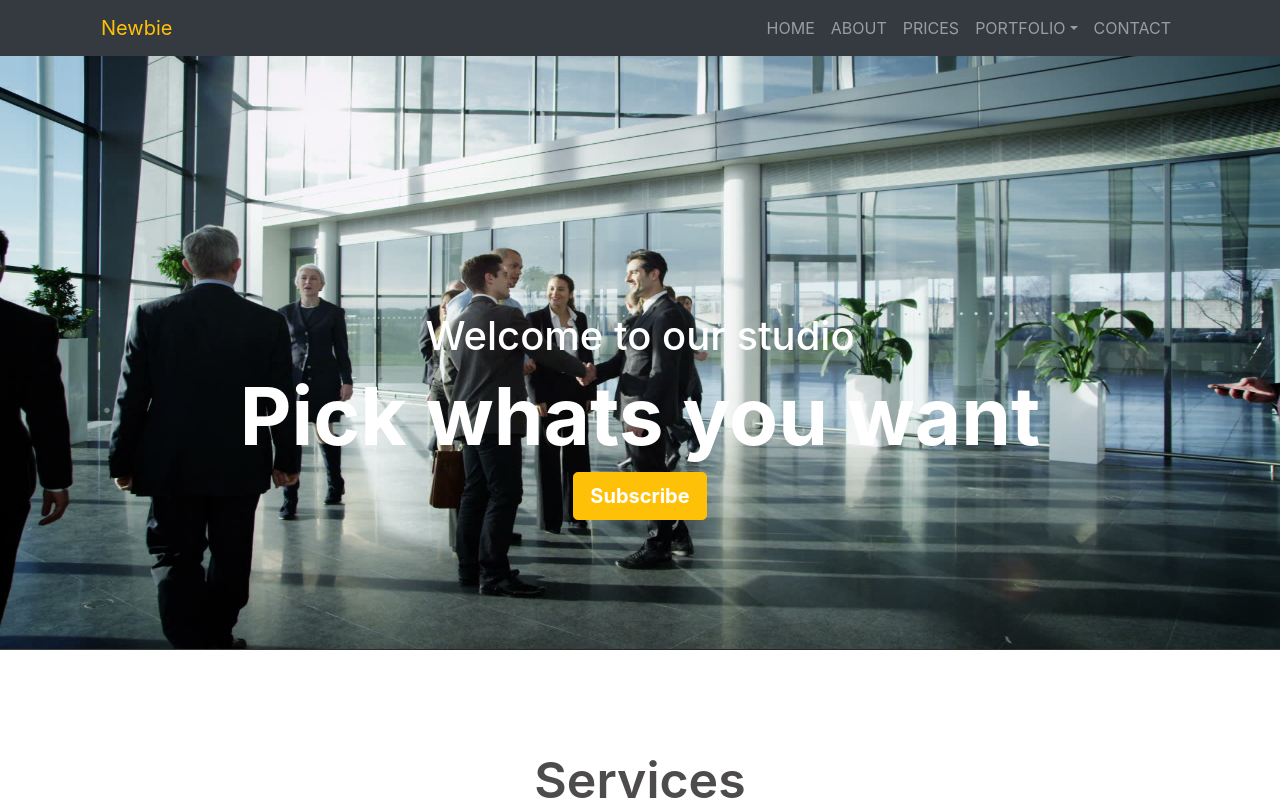
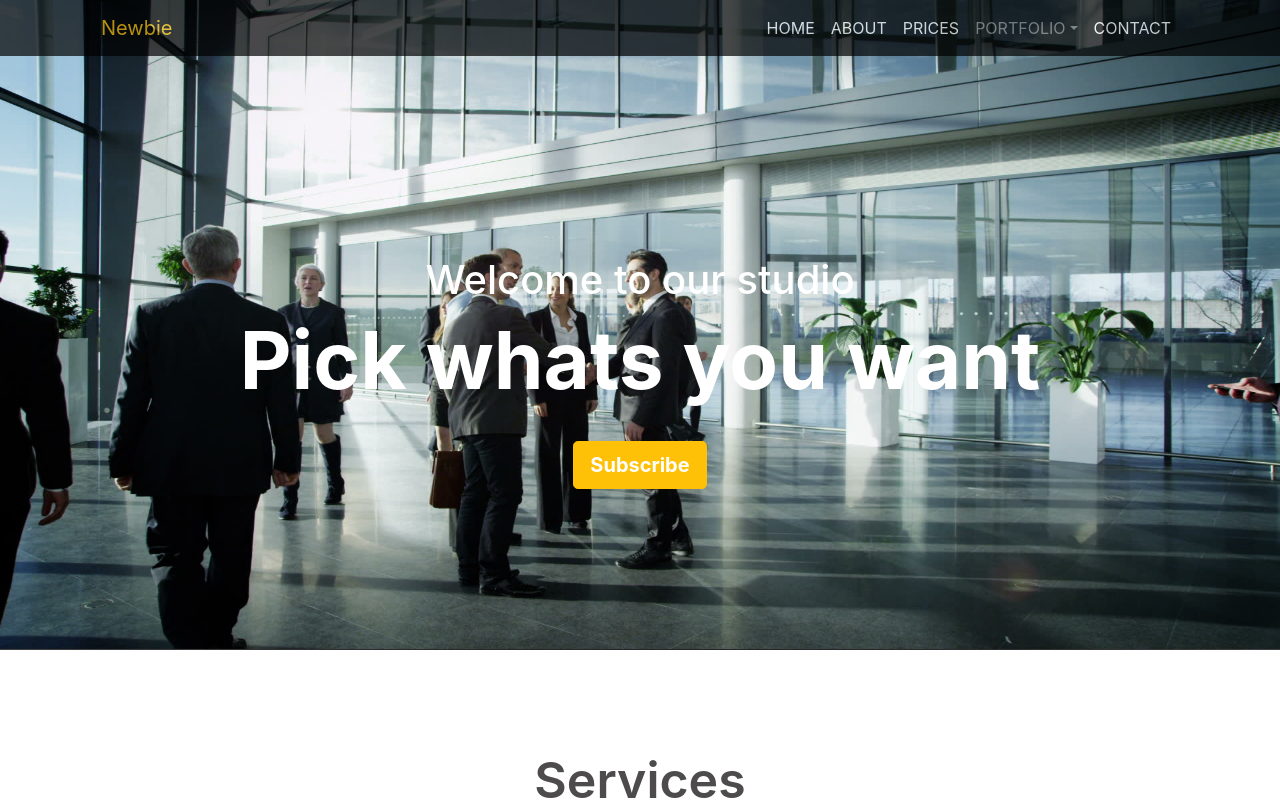
Before and after one commit to shahzain-lab/bootstrap, a React (Create React App) app: page / in a window 1280 px wide. Shown: the top 800 px of the page. Built offline with nearby package versions, Linux system fonts and the light colour scheme.

Commit message:
responsive

```diff
--- a/src/App.css
+++ b/src/App.css
@@ -16,9 +16,23 @@ img::selection{
 li::selection{
   background-color: yellow;
 }
+
 body{
   overflow-x: hidden;
   list-style: none;
+}
+.navsec{
+  position: fixed;
+  width: 100%;
+  z-index: 1;
+  background-color: #000 !important;
+  opacity: .7;
+  }
+.navCon{
+  color: #fff;
+}
+.port{
+  color: #fff;
 }
 .header{
   background-image: url(./img/head.jpg);
@@ -34,13 +48,14 @@ body{
   color: #ffffff;
 }
 .head h2{
-  overflow: hidden;
   font-size: 2.5rem;
 }
 .head h1{
-  overflow: hidden;
   font-size: 5rem;
   font-weight: bold;
+}
+.main-btn{
+  margin-top: 25px;
 }
 /* /////////////////////services//////////////// */
 .service{
@@ -175,11 +190,23 @@ body{
 
 }
 
-@media(min-width: 460px) and (max-width: 574px){
+@media(min-width: 480px) and (max-width: 574px){
 
 }
 
-@media(max-width: 459px){
+@media(max-width: 479px){
 
+  .app{
+    width: auto;
+  }
+  .header{
+    min-width: 100%;
+  }
+  .head h2{
+    font-size: 1.5rem;
+  }
+  .head h1{
+    font-size: 4.5rem;
+  }
 }
 /* ///Completed///// */
--- a/src/App.tsx
+++ b/src/App.tsx
@@ -9,7 +9,7 @@ import { Footer } from './components/Footer';
 
 function App() {
   return (
-    <div>
+    <div className="app">
      <Header />
      <Services />
      <Portfolio />
--- a/src/components/Header.tsx
+++ b/src/components/Header.tsx
@@ -4,24 +4,24 @@ import { Navbar,Nav, NavDropdown } from 'react-bootstrap';
 export const Header = () => {
     return (
         <div className="header">
-            <nav className="bg-dark">
+            <nav className="navsec bg-dark">
             <div className="container">
-        <Navbar collapseOnSelect expand="lg" bg="dark" variant="dark">
+        <Navbar collapseOnSelect expand="lg" variant="dark">
   <Navbar.Brand href="#home"className="text-warning">Newbie</Navbar.Brand>
   <Navbar.Toggle aria-controls="responsive-navbar-nav" />
   <Navbar.Collapse id="responsive-navbar-nav">
     <Nav className="ml-auto text-center">
-      <Nav.Link href="#features">HOME</Nav.Link>
-      <Nav.Link href="#features">ABOUT</Nav.Link>
-      <Nav.Link href="#pricing">PRICES</Nav.Link>
-      <NavDropdown title="PORTFOLIO" id="collasible-nav-dropdown">
+      <Nav.Link href="#features" className="text-white">HOME</Nav.Link>
+      <Nav.Link href="#features"className="text-white">ABOUT</Nav.Link>
+      <Nav.Link href="#pricing"className="text-white">PRICES</Nav.Link>
+      <NavDropdown className="port" title="PORTFOLIO" id="collasible-nav-dropdown">
         <NavDropdown.Item  className="bg-dark text-white" href="#action/3.1">Web development</NavDropdown.Item>
         <NavDropdown.Item  className="bg-dark text-white" href="#action/3.2">Native APP</NavDropdown.Item>
         <NavDropdown.Item  className="bg-dark text-white" href="#action/3.3">UI-Designer</NavDropdown.Item>
         <NavDropdown.Divider />
         <NavDropdown.Item  className="bg-dark text-white" href="#action/3.4">MySelf</NavDropdown.Item>
       </NavDropdown>
-      <Nav.Link href="#features">CONTACT</Nav.Link>
+      <Nav.Link href="#features" className="text-white">CONTACT</Nav.Link>
     </Nav>
 
          </Navbar.Collapse>
@@ -31,7 +31,7 @@ export const Header = () => {
          <div className="container text-center head">
            <h2>Welcome to our studio</h2>
            <h1>Pick whats you want</h1>
-           <button className="btn btn-warning text-white btn-lg font-weight-bold">Subscribe</button>
+           <button className="btn btn-warning text-white main-btn btn-lg font-weight-bold">Subscribe</button>
          </div>
         </div>
     )
--- a/src/index.css
+++ b/src/index.css
@@ -1,8 +1,10 @@
 body {
   margin: 0;
   font-family: -apple-system, BlinkMacSystemFont, 'Segoe UI', 'Roboto', 'Oxygen',
-    'Ubuntu', 'Cantarell', 'Fira Sans', 'Droid Sans', 'Helvetica Neue',
-    sans-serif;
+    'Ubuntu', 'Cantarell', 'Fira Sans', 'Droid Sans', 'Helvetica Neue',sans-serif;
+      padding: 0;
+      margin: 0;
+      box-sizing: border-box;
   -webkit-font-smoothing: antialiased;
   -moz-osx-font-smoothing: grayscale;
 }
```
Also changed, not shown: 1 other file (tests, documents, lock files or other folders).
